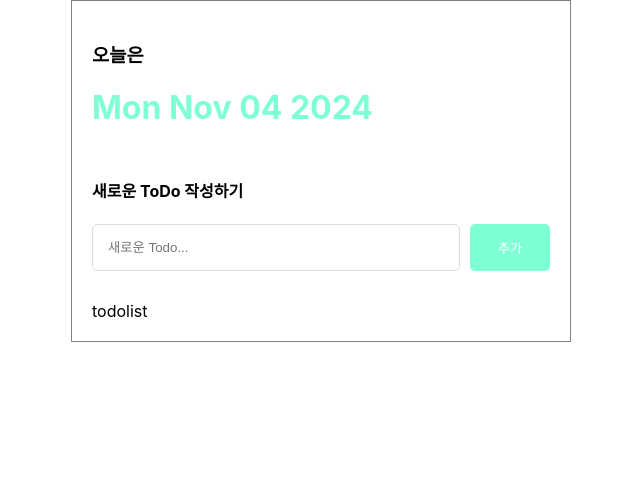
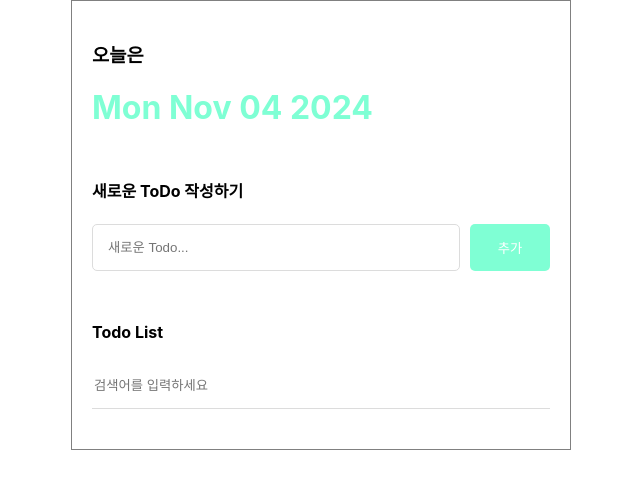
Before and after one commit to billihazero/TodoApp, a JavaScript app: page / in a window 1280 px wide. Shown: the top 488 px of the page, without its empty margins (319-959 px from the left). Built offline with nearby package versions, Linux system fonts and the light colour scheme; the HTML template or start-up script is replaced by a standard one.

Commit message:
feat: TodoList component 추가

```diff
--- a/src/App.js
+++ b/src/App.js
@@ -1,13 +1,14 @@
 import './App.css';
 import Header from './component/Header';
 import TodoEditor from './component/TodoEditor';
+import TodoList from './component/TodoList';
 
 function App() {
   return (
     <div className="App">
       <Header />
       <TodoEditor />
-      <div>todolist</div>
+      <TodoList />
     </div>
   );
 }
--- /dev/null
+++ b/src/component/TodoList.css
@@ -0,0 +1,16 @@
+/*검색 폼 스타일 적용*/
+.TodoList .searchbar {
+    margin-bottom: 20px;
+    width: 100%;
+    border: none;
+    border-bottom: 1px solid rgb(220, 220, 220);
+    box-sizing: border-box;
+    padding-top: 15px;
+    padding-bottom: 15px;
+}
+
+/*검색 폼 출력했을 때 스타일 적용*/
+.TodoList .searchbar:focus {
+    outline: none;
+    border-bottom: 1px solid aquamarine;
+}
--- /dev/null
+++ b/src/component/TodoList.js
@@ -0,0 +1,12 @@
+import "./TodoList.css";
+
+const TodoList = () => {
+    return (
+    <div className="TodoList">
+        <h4>Todo List</h4>
+        <input className="searchbar" placeholder="검색어를 입력하세요" />
+    </div>
+    )
+}
+
+export default TodoList;
```
